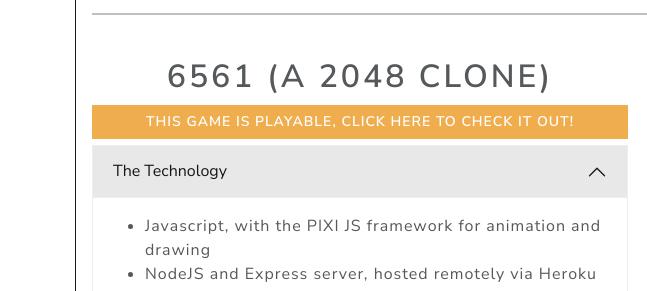
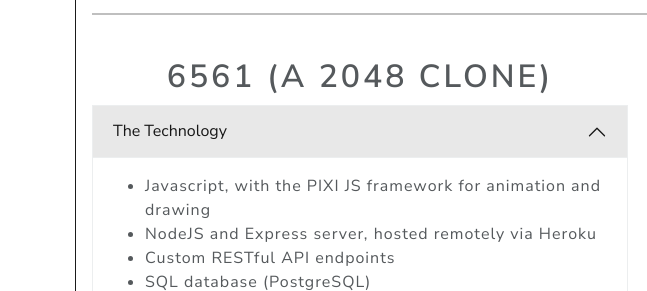
Before and after one commit to dylanChurchward/portfolio, a website: page index.html in a window 1280 px wide. Shown: the part 689-980 px from the top of the page, 0-647 px from the left. Drawn offline with nearby package versions, Linux system fonts and the light colour scheme.

Commit message:
commented out playable button for 6561. Need to figure out how to deal with pixijs dependency

```diff
--- a/index.html
+++ b/index.html
@@ -82,7 +82,7 @@
                     <div class="col-md-6 order-2 order-md-1">
                         <h1 class="card-title text-center mx-auto d-block">6561 (A 2048 Clone)</h1>
                             <div class="d-grid gap-2">
-                                <a href="6561.html" class="btn btn-lg btn-warning liveButton" type="button">This game is playable, click here to check it out!</a>
+                                <!-- <a href="6561.html" class="btn btn-lg btn-warning liveButton" type="button">This game is playable, click here to check it out!</a> -->
                             </div>
                         <div class="accordion" id="accordionExample">
                             <div class="accordion-item">
```
